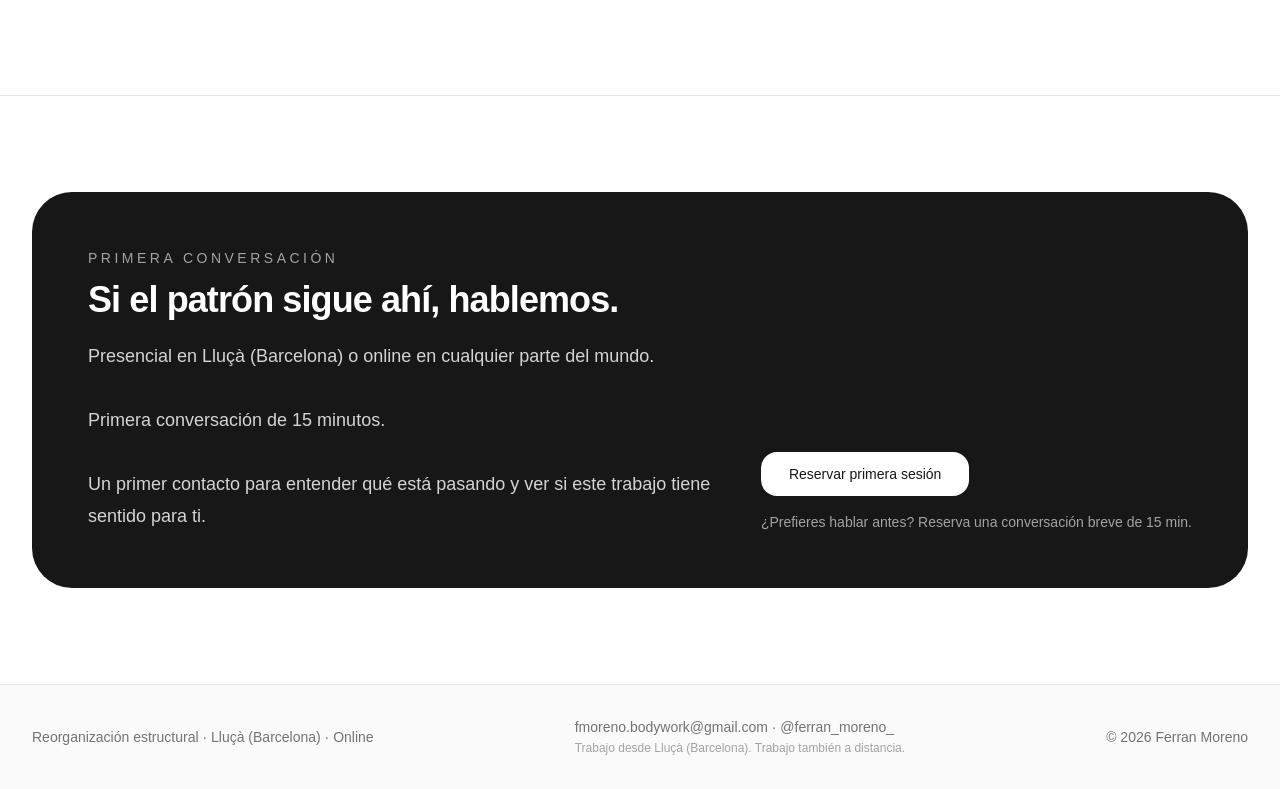
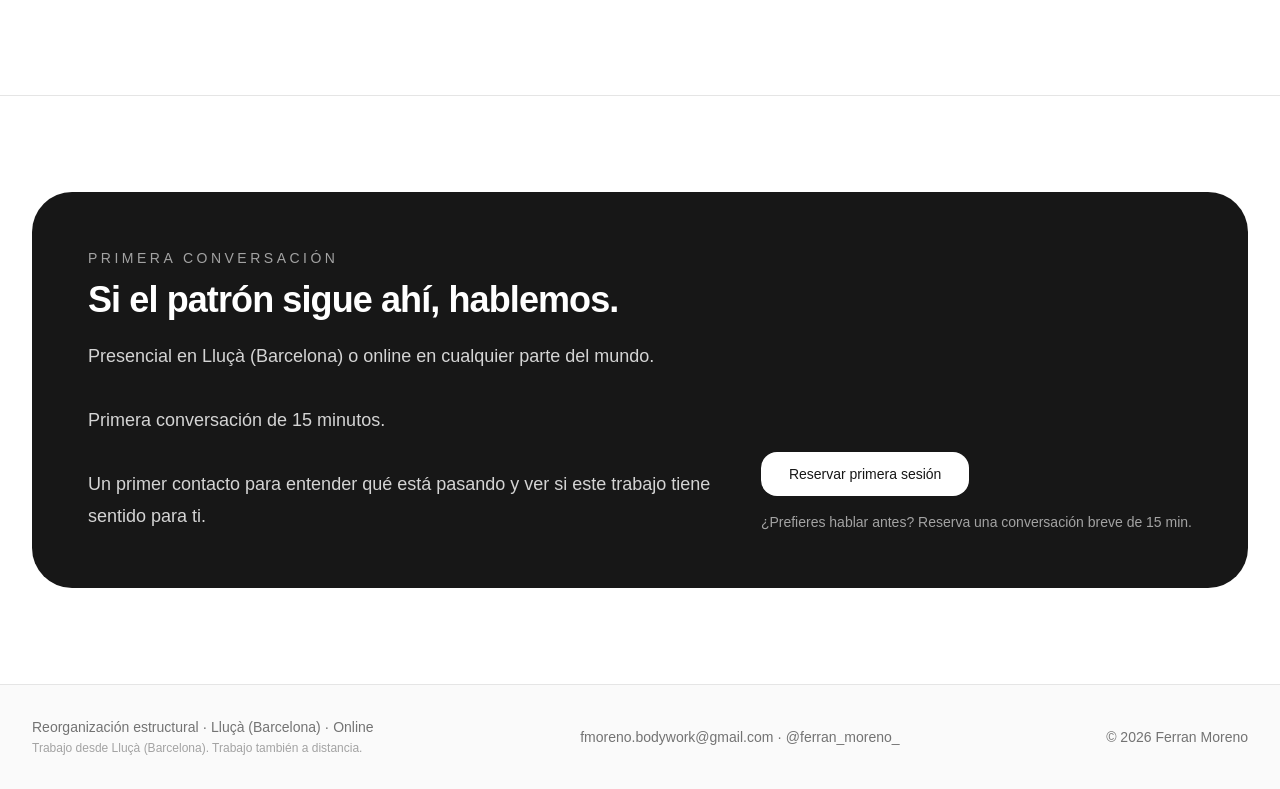
Before and after one commit to creator-Socrates/Ferran-Moreno-Eje-Estructural-, a Next.js app: page / in a window 1280 px wide. Shown: the part 6942-7731 px from the top of the page. Built offline with nearby package versions, Linux system fonts and the light colour scheme.

Commit message:
footer: frase ubicación a la izquierda

```diff
--- a/app/page.tsx
+++ b/app/page.tsx
@@ -458,12 +458,12 @@ export default function HomePage() {
               Reorganización estructural ·{" "}
               <a href="https://maps.app.goo.gl/2DvAv9DP6iZBDuXk6?g_st=ic" target="_blank" rel="noopener noreferrer" className="hover:text-neutral-900">Lluçà (Barcelona)</a>
               {" "}· Online
+              <br />
+              <span className="text-xs text-neutral-400">Trabajo desde Lluçà (Barcelona). Trabajo también a distancia.</span>
             </div>
             <div>
               {contactEmail} ·{" "}
               <a href="https://www.instagram.com/ferran__moreno_/" target="_blank" rel="noopener noreferrer" className="hover:text-neutral-900">@ferran_moreno_</a>
-              <br />
-              <span className="text-xs text-neutral-400">Trabajo desde Lluçà (Barcelona). Trabajo también a distancia.</span>
             </div>
             <div>© 2026 Ferran Moreno</div>
           </div>
```
